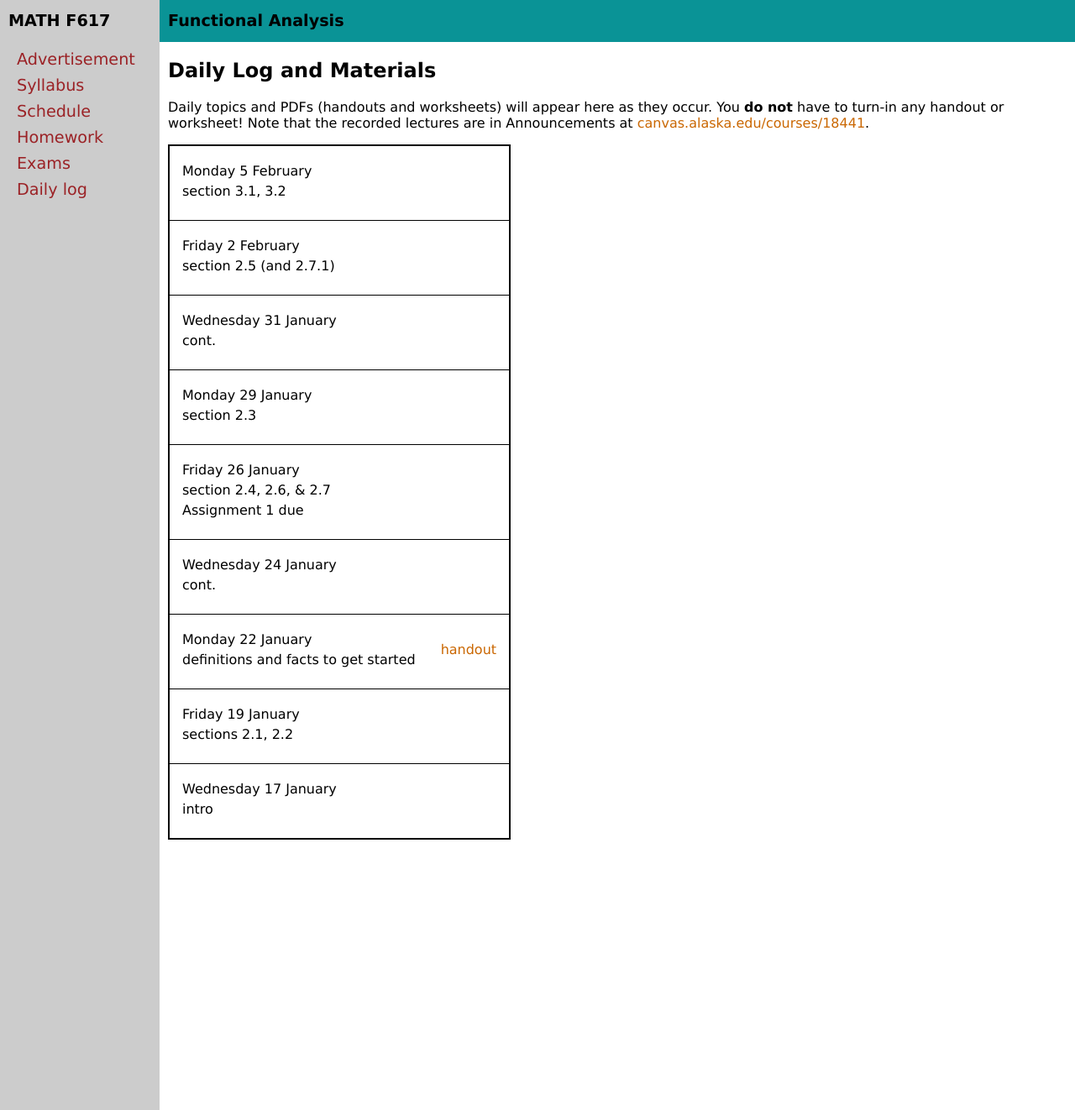
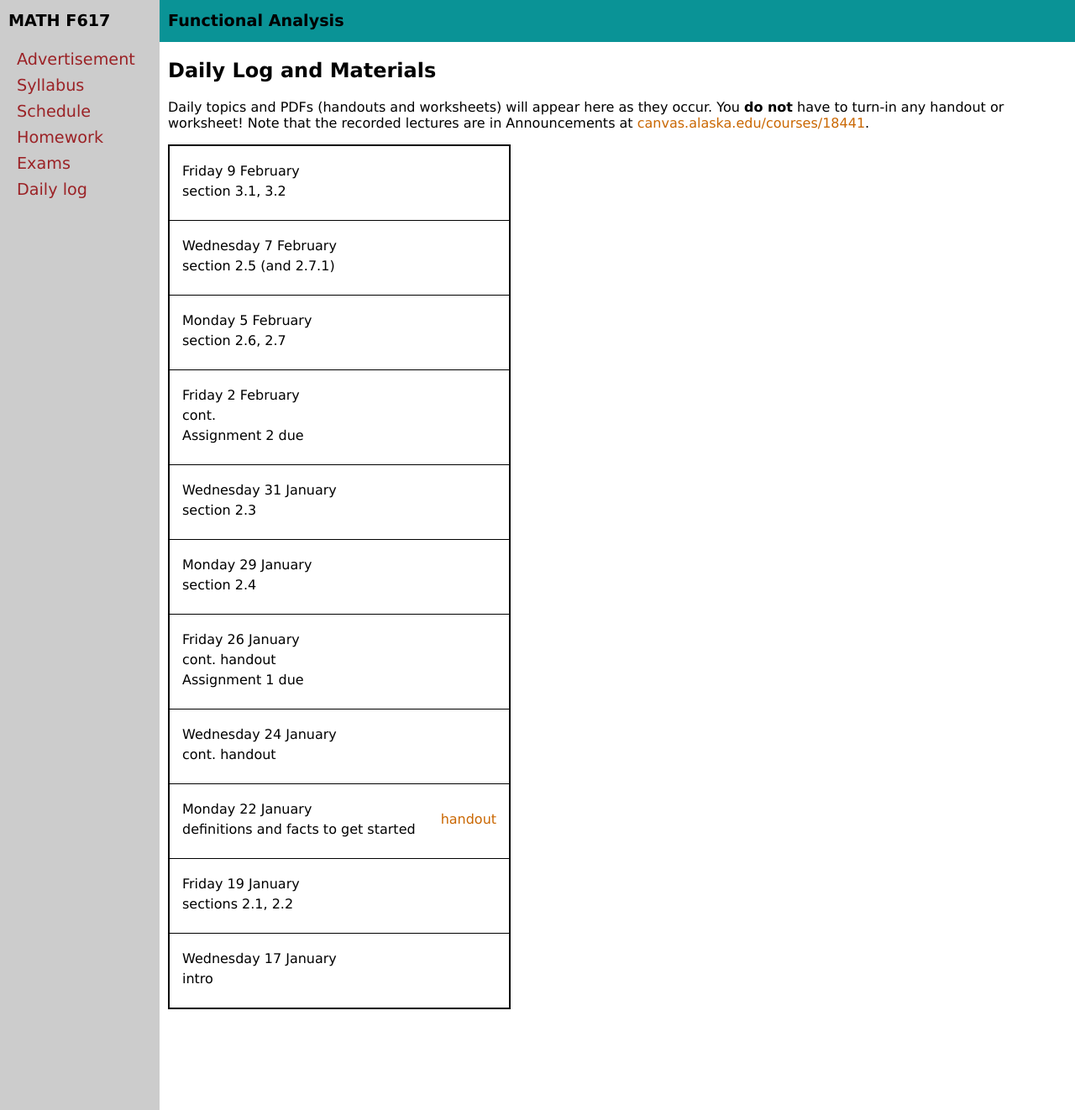
Before and after one commit to bueler/numerical, a Jekyll site: the page built from daily.md, in a window 1280 px wide and 1322 px high. Shown: the whole window at 84% size. Built offline with Jekyll 4.4.1, drawn with Linux system fonts in a browser that asks for light colours.

Commit message:
update daily log and homework tab

```diff
--- a/_data/daily.yml
+++ b/_data/daily.yml
@@ -1,18 +1,23 @@
 semester: Fall 2023
 daily:
+- name: Friday 9 February
+  description: section 3.1, 3.2
+- name: Wednesday 7 February
+  description: section 2.5 (and 2.7.1)
 - name: Monday 5 February
-  description: section 3.1, 3.2
+  description: section 2.6, 2.7
 - name: Friday 2 February
-  description: section 2.5 (and 2.7.1)
+  description: cont.
+  more: Assignment 2 due
 - name: Wednesday 31 January
-  description: cont.
+  description: section 2.3
 - name: Monday 29 January
-  description: section 2.3
+  description: section 2.4
 - name: Friday 26 January
-  description: section 2.4, 2.6, & 2.7
+  description: cont. handout
   more: Assignment 1 due
 - name: Wednesday 24 January
-  description: cont.
+  description: cont. handout
 - name: Monday 22 January
   description: definitions and facts to get started
   handout: assets/handouts/getstarted.pdf
--- a/_data/homework.yml
+++ b/_data/homework.yml
@@ -7,3 +7,7 @@ homework:
   sections: 2.1, 2.2
   seealsoname: Definitions and facts handout
   seealsopdf: https://bueler.github.io/fa/assets/handouts/getstarted.pdf
+- name: Assignment 2
+  due: Friday 2 February
+  blank: A2.pdf
+  sections: 2.3, 2.4
```
